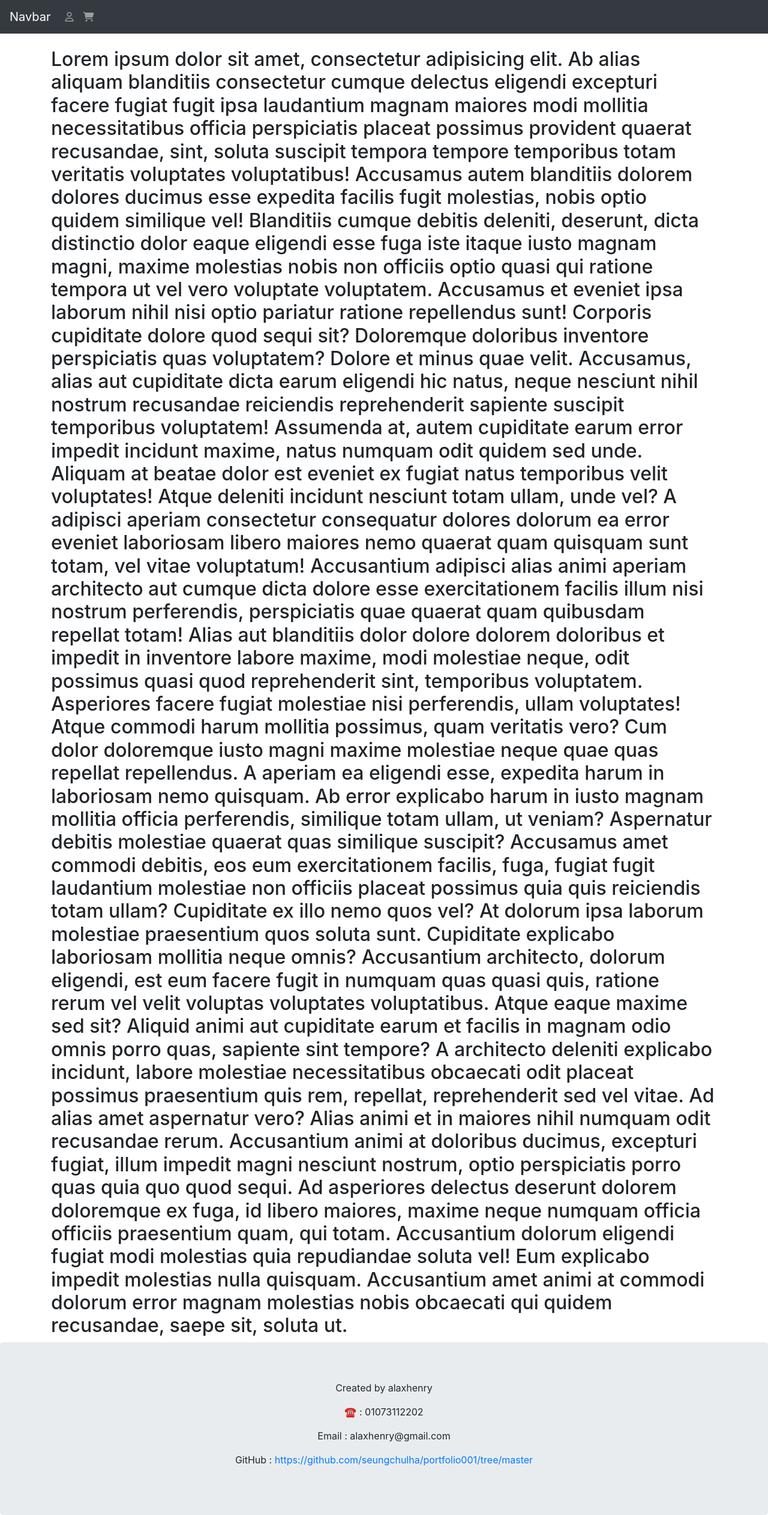
After one commit to seungchulha/portfolio001, a Java web app: page / in a window 1280 px wide. The commit adds this page. Shown: the whole page at 60% size. Run offline with Spring Boot 4, a stand-in JSP engine, Linux system fonts and the light colour scheme; some of the project's set-up classes (security, data sources, template engines, error pages and the like) are left out, and stand-ins take their place; some libraries are stand-ins or nearby versions.

Commit message:
develop branch initial commit

```diff
--- /dev/null
+++ b/src/main/java/com/example/portfolio001/controller/BoardController.java
@@ -0,0 +1,13 @@
+package com.example.portfolio001.controller;
+
+import org.springframework.stereotype.Controller;
+import org.springframework.web.bind.annotation.GetMapping;
+
+@Controller
+public class BoardController {
+
+    @GetMapping({"","/"})
+    public String index(){
+        return "index";
+    }
+}
--- a/src/main/java/com/example/portfolio001/model/User.java
+++ b/src/main/java/com/example/portfolio001/model/User.java
@@ -27,7 +27,7 @@ public class User {
     @GeneratedValue(strategy = GenerationType.IDENTITY) // 넘버링 전략 -> 해당 프로젝트에서 연결된 DB의 넘버링 전략을 따라간다.
     private int id; //sequence, auto_increment
 
-    @Column(nullable = false, length = 100)
+    @Column(nullable = false, length = 100, unique = true)
     private String email; //아이디로 이메일을 써야징 !!
 
     @Column(nullable = false, length = 100) //해쉬화 하면 길이가 길어진다!! 그러므로 좀 넉넉히
@@ -36,7 +36,7 @@ public class User {
     @Column(nullable = false, length = 50) //유저이름
     private String username;
 
-    @Column(nullable = false, length = 50) // 중복가입 차단, 본인인증, sms 광고 메시지
+    @Column(nullable = false, length = 50, unique = true) // 중복가입 차단, 본인인증, sms 광고 메시지
     private String telephone;
 
     @Column(nullable = false, length = 50) // 생일 이벤트, 연령제한상품, 인증
--- a/src/main/webapp/WEB-INF/views/index.jsp
+++ b/src/main/webapp/WEB-INF/views/index.jsp
@@ -1,13 +1,47 @@
-<!doctype html>
-<html lang="en">
-<head>
-    <meta charset="UTF-8">
-    <meta name="viewport"
-          content="width=device-width, user-scalable=no, initial-scale=1.0, maximum-scale=1.0, minimum-scale=1.0">
-    <meta http-equiv="X-UA-Compatible" content="ie=edge">
-    <title>Document</title>
-</head>
-<body>
-<h1>Starting Point</h1>
-</body>
-</html>
+<%@ page language="java" contentType="text/html; charset=UTF-8" pageEncoding="UTF-8" %>
+
+<%@include file="layout/header.jsp"%>
+
+<div class="container">
+    <h2>Lorem ipsum dolor sit amet, consectetur adipisicing elit. Ab alias aliquam blanditiis consectetur cumque
+        delectus eligendi excepturi facere fugiat fugit ipsa laudantium magnam maiores modi mollitia necessitatibus
+        officia
+        perspiciatis placeat possimus provident quaerat recusandae, sint, soluta suscipit tempora tempore temporibus
+        totam veritatis voluptates voluptatibus! Accusamus autem blanditiis dolorem dolores ducimus esse expedita
+        facilis fugit molestias,
+        nobis optio quidem similique vel! Blanditiis cumque debitis deleniti, deserunt, dicta distinctio dolor eaque
+        eligendi esse fuga iste itaque iusto magnam magni, maxime molestias nobis non officiis optio quasi qui ratione
+        tempora ut vel vero voluptate voluptatem. Accusamus et eveniet ipsa laborum nihil nisi optio pariatur ratione
+        repellendus sunt! Corporis cupiditate dolore quod sequi sit? Doloremque doloribus inventore perspiciatis quas
+        voluptatem? Dolore et minus quae velit. Accusamus, alias aut cupiditate dicta earum eligendi hic natus, neque
+        nesciunt nihil nostrum recusandae reiciendis reprehenderit sapiente suscipit temporibus voluptatem! Assumenda
+        at, autem cupiditate earum error impedit incidunt maxime, natus numquam odit quidem sed unde. Aliquam at beatae
+        dolor est eveniet ex fugiat natus temporibus velit voluptates! Atque deleniti incidunt nesciunt totam ullam,
+        unde vel? A adipisci aperiam consectetur consequatur dolores dolorum ea error eveniet laboriosam libero maiores
+        nemo quaerat quam quisquam sunt totam, vel vitae voluptatum! Accusantium adipisci alias animi aperiam architecto
+        aut cumque dicta dolore esse exercitationem facilis illum nisi nostrum perferendis, perspiciatis quae quaerat
+        quam quibusdam repellat totam! Alias aut blanditiis dolor dolore dolorem doloribus et impedit in inventore
+        labore maxime, modi molestiae neque, odit possimus quasi quod reprehenderit sint, temporibus voluptatem.
+        Asperiores facere fugiat molestiae nisi perferendis, ullam voluptates! Atque commodi harum mollitia possimus,
+        quam veritatis vero? Cum dolor doloremque iusto magni maxime molestiae neque quae quas repellat repellendus. A
+        aperiam ea eligendi esse, expedita harum in laboriosam nemo quisquam. Ab error explicabo harum in iusto magnam
+        mollitia officia perferendis, similique totam ullam, ut veniam? Aspernatur debitis molestiae quaerat quas
+        similique suscipit? Accusamus amet commodi debitis, eos eum exercitationem facilis, fuga, fugiat fugit
+        laudantium molestiae non officiis placeat possimus quia quis reiciendis totam ullam? Cupiditate ex illo nemo
+        quos vel? At dolorum ipsa laborum molestiae praesentium quos soluta sunt. Cupiditate explicabo laboriosam
+        mollitia neque omnis? Accusantium architecto, dolorum eligendi, est eum facere fugit in numquam quas quasi quis,
+        ratione rerum vel velit voluptas voluptates voluptatibus. Atque eaque maxime sed sit? Aliquid animi aut
+        cupiditate earum et facilis in magnam odio omnis porro quas, sapiente sint tempore? A architecto deleniti
+        explicabo incidunt, labore molestiae necessitatibus obcaecati odit placeat possimus praesentium quis rem,
+        repellat, reprehenderit sed vel vitae. Ad alias amet aspernatur vero? Alias animi et in maiores nihil numquam
+        odit recusandae rerum.
+        Accusantium animi at doloribus ducimus, excepturi fugiat, illum impedit magni nesciunt nostrum, optio
+        perspiciatis porro quas quia quo quod sequi. Ad asperiores delectus deserunt dolorem doloremque ex fuga, id
+        libero maiores, maxime neque
+        numquam officia officiis praesentium quam, qui totam. Accusantium dolorum eligendi fugiat modi molestias quia
+        repudiandae soluta vel! Eum explicabo impedit molestias nulla quisquam. Accusantium amet animi at commodi
+        dolorum error magnam molestias nobis obcaecati qui quidem recusandae, saepe sit, soluta ut.</h2>
+</div>
+
+
+<%@include file="layout/footer.jsp"%>
--- /dev/null
+++ b/src/main/webapp/WEB-INF/views/layout/footer.jsp
@@ -0,0 +1,15 @@
+<%@ page language="java" contentType="text/html; charset=UTF-8" pageEncoding="UTF-8" %>
+<div class="jumbotron text-center" style="margin-bottom:0">
+    <p>Created by alaxhenry</p>
+    <p>☎️ : 01073112202</p>
+    <p>Email : alaxhenry@gmail.com</p>
+    <p>GitHub : <a href="https://github.com/seungchulha/portfolio001">https://github.com/seungchulha/portfolio001/tree/master</a>
+    </p>
+</div>
+
+</body>
+<script src="https://ajax.googleapis.com/ajax/libs/jquery/3.5.1/jquery.min.js"></script>
+<script src="https://cdnjs.cloudflare.com/ajax/libs/popper.js/1.16.0/umd/popper.min.js"></script>
+<script src="https://maxcdn.bootstrapcdn.com/bootstrap/4.5.2/js/bootstrap.min.js"></script>
+<script src="https://kit.fontawesome.com/c7c380e363.js" crossorigin="anonymous"></script>
+</html>
--- /dev/null
+++ b/src/main/webapp/WEB-INF/views/layout/header.jsp
@@ -0,0 +1,28 @@
+<%@ page language="java" contentType="text/html; charset=UTF-8" pageEncoding="UTF-8" %>
+<!DOCTYPE html>
+<html lang="en">
+<head>
+    <title>Bootstrap Example</title>
+    <meta charset="utf-8">
+    <meta name="viewport" content="width=device-width, initial-scale=1">
+    <link rel="stylesheet" href="https://maxcdn.bootstrapcdn.com/bootstrap/4.5.2/css/bootstrap.min.css">
+</head>
+<body>
+
+<nav class="navbar navbar-expand-md bg-dark navbar-dark">
+    <a class="navbar-brand" href="#">Navbar</a>
+    <button class="navbar-toggler" type="button" data-toggle="collapse" data-target="#collapsibleNavbar">
+        <span class="navbar-toggler-icon"></span>
+    </button>
+    <div class="collapse navbar-collapse" id="collapsibleNavbar">
+        <ul class="navbar-nav">
+            <li class="nav-item">
+                <a class="nav-link" href="/moment4u/customer/signin"><i class="far fa-user"></i></a>
+            </li>
+            <li class="nav-item">
+                <a class="nav-link" href="#"><i class="fas fa-shopping-cart"></i></a>
+            </li>
+        </ul>
+    </div>
+</nav>
+<br>
```
Also changed, not shown: src/main/java/com/example/portfolio001/controller/CustomerManagementController.java (+68 -0 lines), src/main/java/com/example/portfolio001/controller/SignInController.java (added, +13 -0 lines), src/main/java/com/example/portfolio001/handler/GlobalExceptionHandler.java (added, +15 -0 lines), src/main/webapp/WEB-INF/views/user/signinPage.jsp (added, +11 -0 lines).
